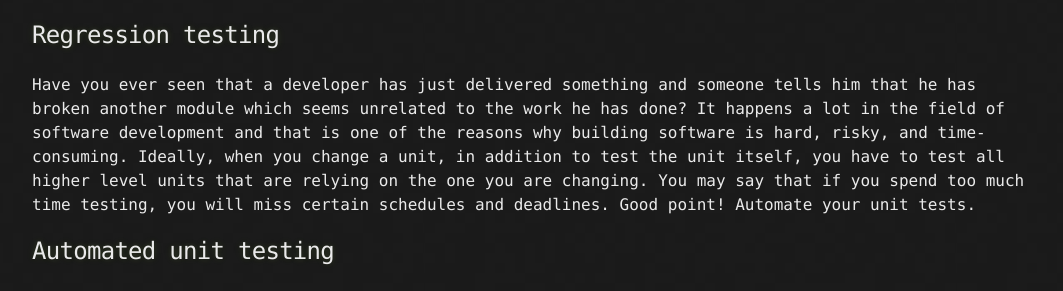
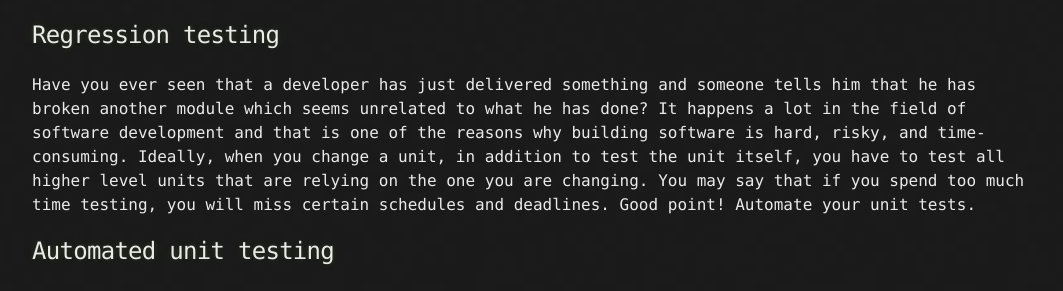
Before and after one commit to anlnt/anlnt.github.io, a Jekyll site: the page built from _posts/2020-04-18-unit-test-back-to-basics.markdown, in a window 1280 px wide and 900 px high, scrolled down 1489 px. Shown: the part 185-476 px from the top of the window, without its empty margins (108-1171 px from the left). Built offline with Jekyll 4.4.1, drawn with Linux system fonts in a browser that asks for light colours.

Commit message:
Update 2020-04-18-unit-test-back-to-basics.markdown

```diff
--- a/_posts/2020-04-18-unit-test-back-to-basics.markdown
+++ b/_posts/2020-04-18-unit-test-back-to-basics.markdown
@@ -37,7 +37,7 @@ On the other hand, there is a school of programming where the developer decompos
 No matter which between top-down and bottom-up approach is chosen to develop a program, a developer who strongly believes in unit testing will not move on to the next level until all units in the current level have been tested. Thanks to this discipline, they are able to deliver bug-free features in a sustainable pace.
 
 ## Regression testing
-Have you ever seen that a developer has just delivered something and someone tells him that he has broken another module which seems unrelated to the work he has done? It happens a lot in the field of software development and that is one of the reasons why building software is hard, risky, and time-consuming. Ideally, when you change a unit, in addition to test the unit itself, you have to test all higher level units that are relying on the one you are changing. You may say that if you spend too much time testing, you will miss certain schedules and deadlines. Good point! Automate your unit tests.
+Have you ever seen that a developer has just delivered something and someone tells him that he has broken another module which seems unrelated to what he has done? It happens a lot in the field of software development and that is one of the reasons why building software is hard, risky, and time-consuming. Ideally, when you change a unit, in addition to test the unit itself, you have to test all higher level units that are relying on the one you are changing. You may say that if you spend too much time testing, you will miss certain schedules and deadlines. Good point! Automate your unit tests.
 
 ## Automated unit testing
 An automated unit test is a piece of code that tests a unit. Continue with the example at the beginning of the post, we have an automated unit test as follows:
```
